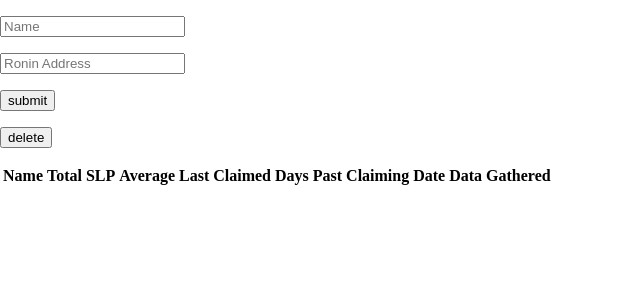
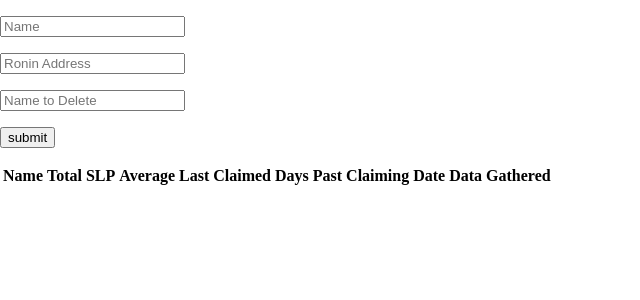
Before and after one commit to Raphael-Quinones/SLPTracker, a Flask app: page / in a window 1280 px wide. Shown: the top 300 px of the page, without its empty margins (0-640 px from the left). Run offline with Flask 2, Linux system fonts and the light colour scheme; lists and menus that the app fills with data are empty.

Commit message:
Added Delete Feature

```diff
--- a/app.py
+++ b/app.py
@@ -11,6 +11,17 @@ def home():
     headings = ("Name", "Total SLP", "Average" ,"Last Claimed", "Days Past Claiming", "Date Data Gathered")
     name = request.form.get('nm', False)
     address = request.form.get("ronin_add", False)
+    delete_name = request.form.get("delete_name", False)
+
+
+    # delete name in table
+    for i in range(len(summary)):
+        if summary[i][0] == delete_name:
+            summary.pop(i)   # remove whole row
+            addresses.pop(i) #remove address from listed address
+            delete_name = None
+            break
+
 
     # catch errors
     try:
@@ -19,6 +30,10 @@ def home():
         fromAPI[0]["claimable_total"]
     except:
         return render_template("index.html", headings=headings, summary=summary)
+
+
+
+
 
     if address in addresses:# avoid duplicates
         return render_template("index.html", headings = headings, summary=summary)
--- a/templates/index.html
+++ b/templates/index.html
@@ -10,10 +10,10 @@
     <form action="#" method="post">
         <p><input type="text" name="nm" placeholder="Name"></p>
         <p><input type="text" name="ronin_add" placeholder="Ronin Address"></p>
+        <p><input type="text" name="delete_name" placeholder="Name to Delete"></p>
         <p><input type="submit" value="submit"></p>
-        <p><input type="submit" value="delete"></p>
 
-    </form>
+
     <table>
         <tr>
             {% for header in headings%}
```
